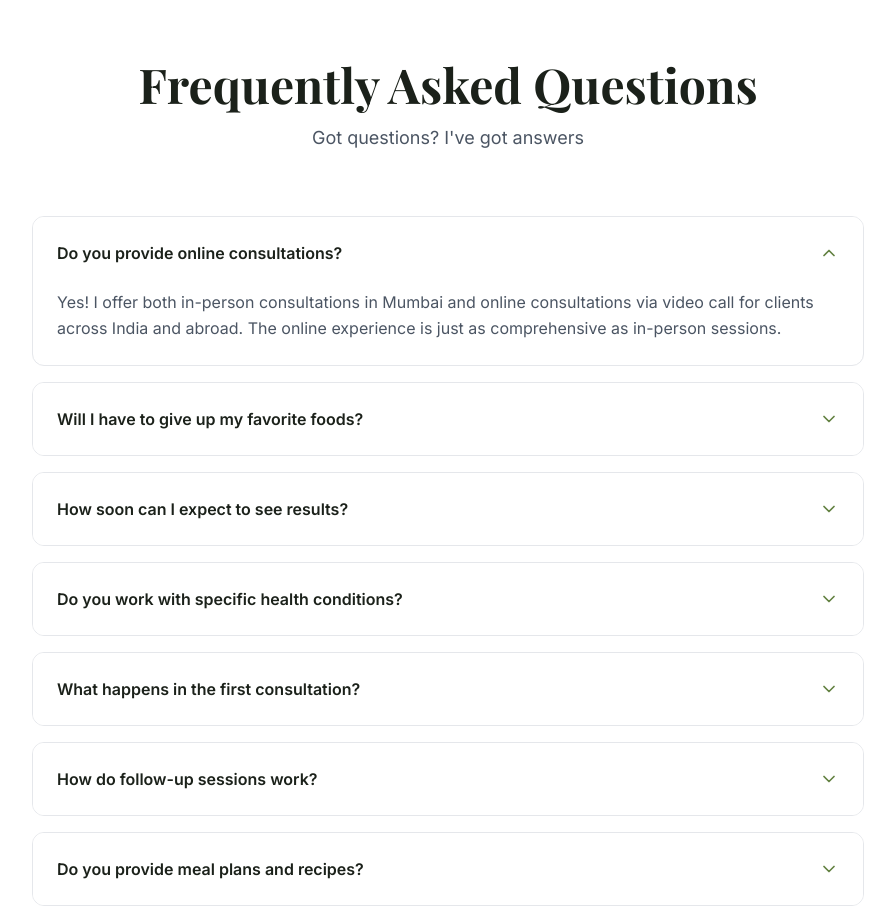
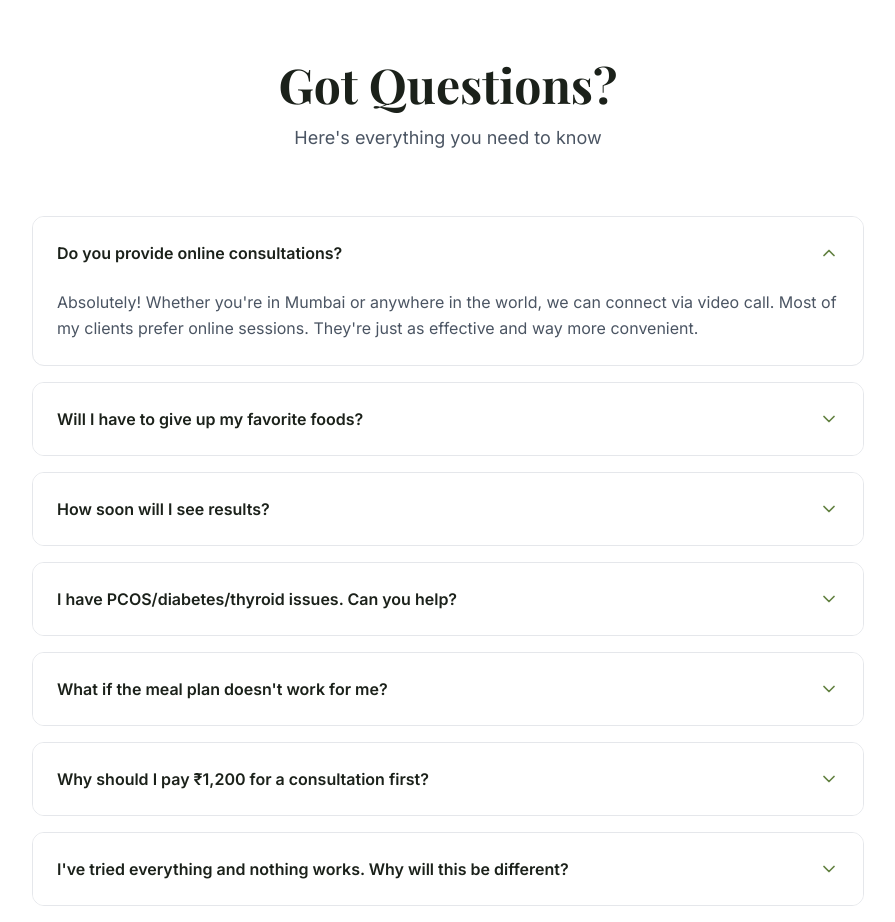
Before and after one commit to ojusharma/ritu-sharma-portfolio, a React (Vite) app: page / in a window 1280 px wide. Shown: the part 2540-3462 px from the top of the page, without its empty margins (192-1087 px from the left). Built offline with nearby package versions, Linux system fonts and the light colour scheme.

Commit message:
Revise FAQ content for clarity and engagement

```diff
--- a/src/constants/faq.ts
+++ b/src/constants/faq.ts
@@ -6,57 +6,57 @@
  */
 
 export const FAQ_CONTENT = {
-  sectionTitle: "Frequently Asked Questions",
-  sectionSubtitle: "Got questions? I've got answers",
+  sectionTitle: "Got Questions?",
+  sectionSubtitle: "Here's everything you need to know",
 
   faqs: [
     {
       id: 1,
       question: "Do you provide online consultations?",
       answer:
-        "Yes! I offer both in-person consultations in Mumbai and online consultations via video call for clients across India and abroad. The online experience is just as comprehensive as in-person sessions.",
+        "Absolutely! Whether you're in Mumbai or anywhere in the world, we can connect via video call. Most of my clients prefer online sessions. They're just as effective and way more convenient.",
     },
     {
       id: 2,
       question: "Will I have to give up my favorite foods?",
       answer:
-        "Absolutely not! My philosophy is 'Choose Strong over Skinny.' I believe in sustainable nutrition that includes your favorite foods in moderation. No food is completely off-limits—it's all about balance and making informed choices.",
+        "Never! That's exactly why most diets fail. My approach is different. I'll show you how to enjoy your favorite foods AND reach your goals. It's about balance, not deprivation.",
     },
     {
       id: 3,
-      question: "How soon can I expect to see results?",
+      question: "How soon will I see results?",
       answer:
-        "Results vary based on individual goals and commitment. Most clients notice improvements in energy levels within the first 2 weeks. Visible changes in weight and body composition typically appear within 4-6 weeks of following the plan consistently.",
+        "Most clients feel more energetic within the first 2 weeks. Visible changes in weight and how your clothes fit? Usually 4-6 weeks. But here's the best part: these results actually stick.",
     },
     {
       id: 4,
-      question: "Do you work with specific health conditions?",
+      question: "I have PCOS/diabetes/thyroid issues. Can you help?",
       answer:
-        "Yes, I specialize in nutrition for various health conditions including diabetes, PCOS, thyroid disorders, digestive issues, and cardiovascular health. I work closely with your healthcare provider to ensure coordinated care.",
+        "Yes! I specialize in nutrition for health conditions like PCOS, diabetes, thyroid disorders, and digestive issues. Many of my most successful transformations have been clients managing these conditions.",
     },
     {
       id: 5,
-      question: "What happens in the first consultation?",
+      question: "What if the meal plan doesn't work for me?",
       answer:
-        "The initial consultation is a comprehensive 60-minute session where we discuss your health history, current eating habits, lifestyle, goals, and any health concerns. I may also conduct a body composition analysis. Based on this, I create your personalized nutrition plan.",
+        "That's why we have check-ins every 15 days! Your plan isn't set in stone. We adjust it based on your progress, preferences, and lifestyle. This is YOUR plan, and it evolves with you.",
     },
     {
       id: 6,
-      question: "How do follow-up sessions work?",
+      question: "Why should I pay ₹1,200 for a consultation first?",
       answer:
-        "Follow-up sessions are typically 30 minutes and can be done via phone or video call. We review your progress, address any challenges, and modify your diet plan as needed. For package clients, these are scheduled weekly or bi-weekly.",
+        "Think of it as a test drive. You get to see my approach, ask all your questions, and decide if this is right for you, with zero pressure. Plus, if you continue with the meal plan, this amount gets fully credited!",
     },
     {
       id: 7,
-      question: "Do you provide meal plans and recipes?",
+      question: "I've tried everything and nothing works. Why will this be different?",
       answer:
-        "Yes! Every client receives a detailed meal plan tailored to their preferences, cooking skills, and schedule. I also provide easy-to-follow recipes and can accommodate dietary restrictions, allergies, and regional food preferences.",
+        "Because I don't give you another diet. I give you a different lens. We'll uncover WHY previous attempts didn't stick and build habits that actually fit YOUR life. This isn't about willpower; it's about strategy.",
     },
     {
       id: 8,
-      question: "What is your cancellation policy?",
+      question: "How do I get started?",
       answer:
-        "I request at least 24 hours notice for cancellations or rescheduling. Appointments cancelled within 24 hours may be charged a cancellation fee. I understand emergencies happen, so please reach out if you need flexibility.",
+        "Super simple! Just tap the WhatsApp button and say hi. We'll find a time that works for you, and you'll be on your way to feeling amazing. Most people wish they'd started sooner!",
     },
   ],
 };
```
